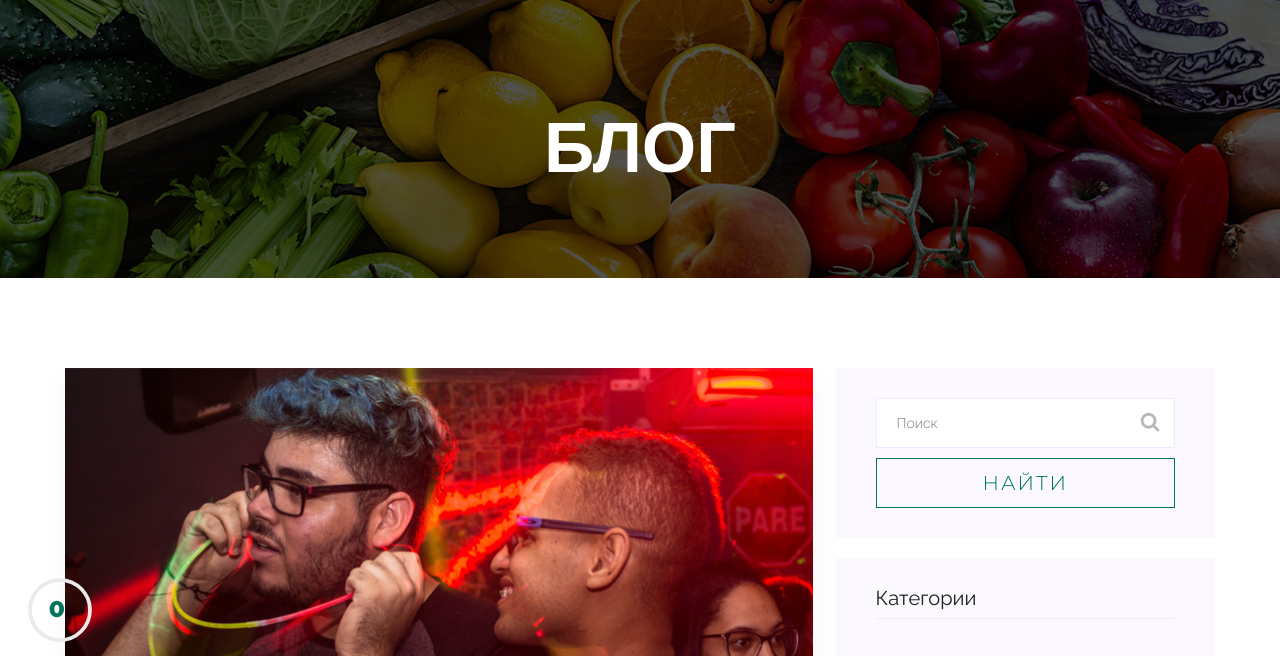
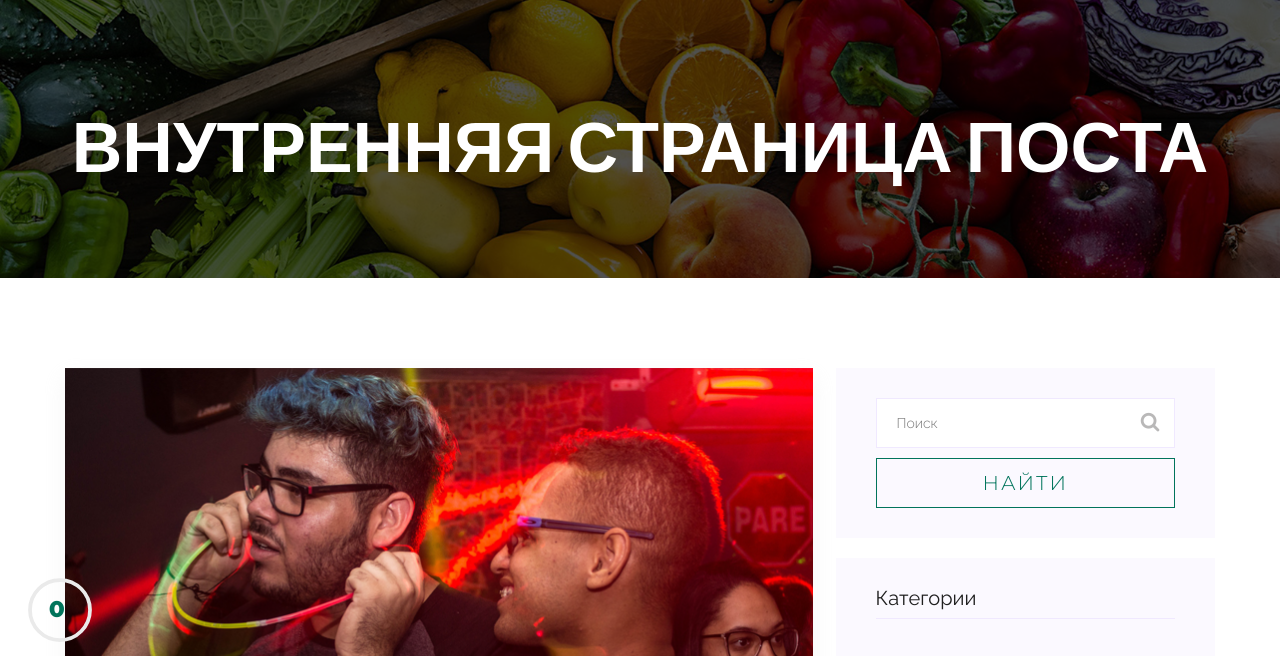
Before and after one commit to vlad-iss2702/healthy-diet-gulp, a website: page src/single-blog.html in a window 1280 px wide. Shown: the part 122-778 px from the top of the page. Drawn offline with nearby package versions, Linux system fonts and the light colour scheme; files that its build step writes are made by us from their sources; files whose address does not match are found by name; a web font is replaced by a local one.

Commit message:
single-blog html title rename

```diff
--- a/src/single-blog.html
+++ b/src/single-blog.html
@@ -1,13 +1,13 @@
 <!DOCTYPE html>
 <html lang="en">
 @@include('html/head.html',{
-    "title":"Блог"
+    "title":"Внутренняя информация поста"
 })
 <body>
     @@include('html/header.html',{})
     <main>
         <div class="title-back" style="background-image: url('img/main/banner4.jpg')">
-            <h1>Блог</h1>
+            <h1>Внутренняя страница поста</h1>
         </div>
         <div class="blog-background">
             <div class="container">
```
